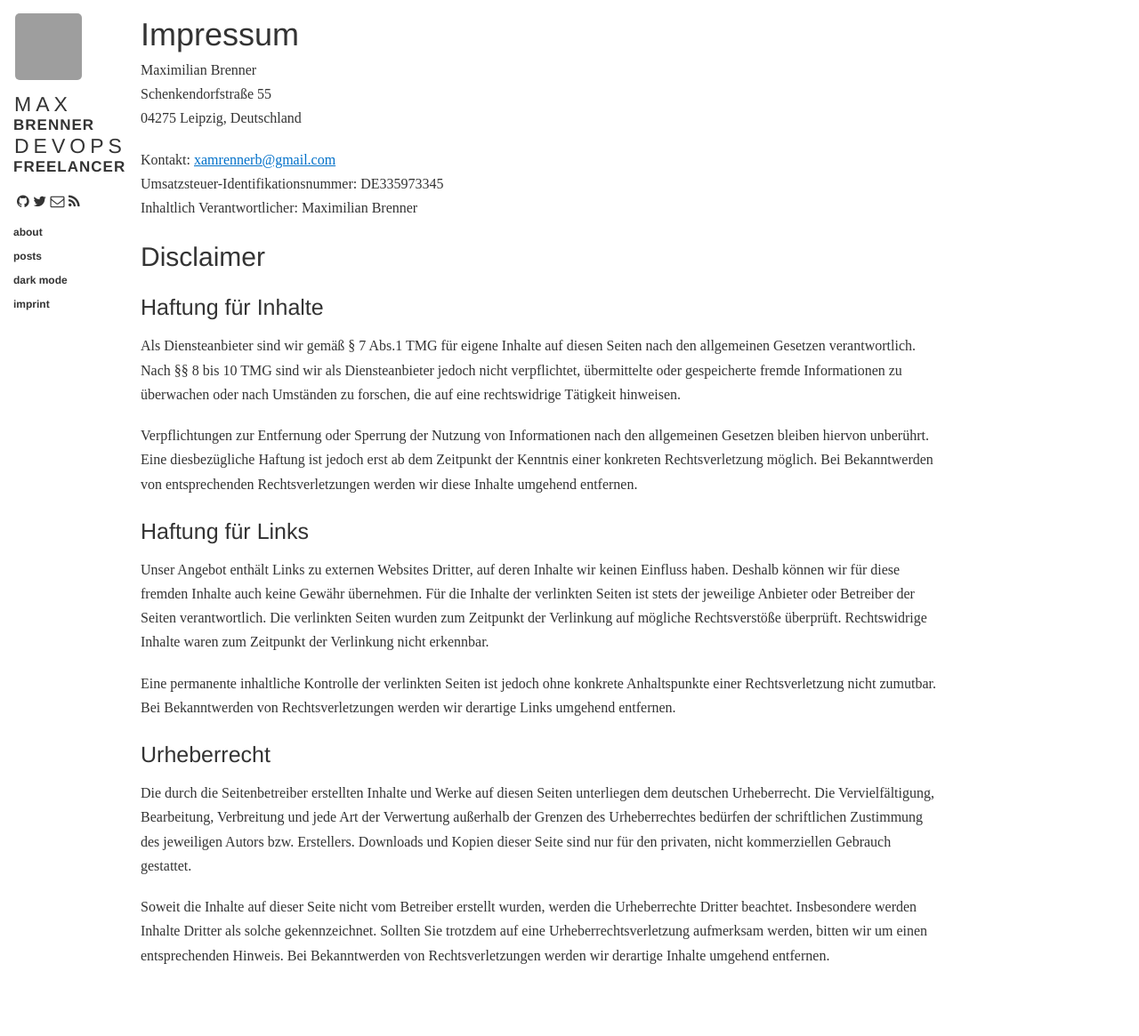
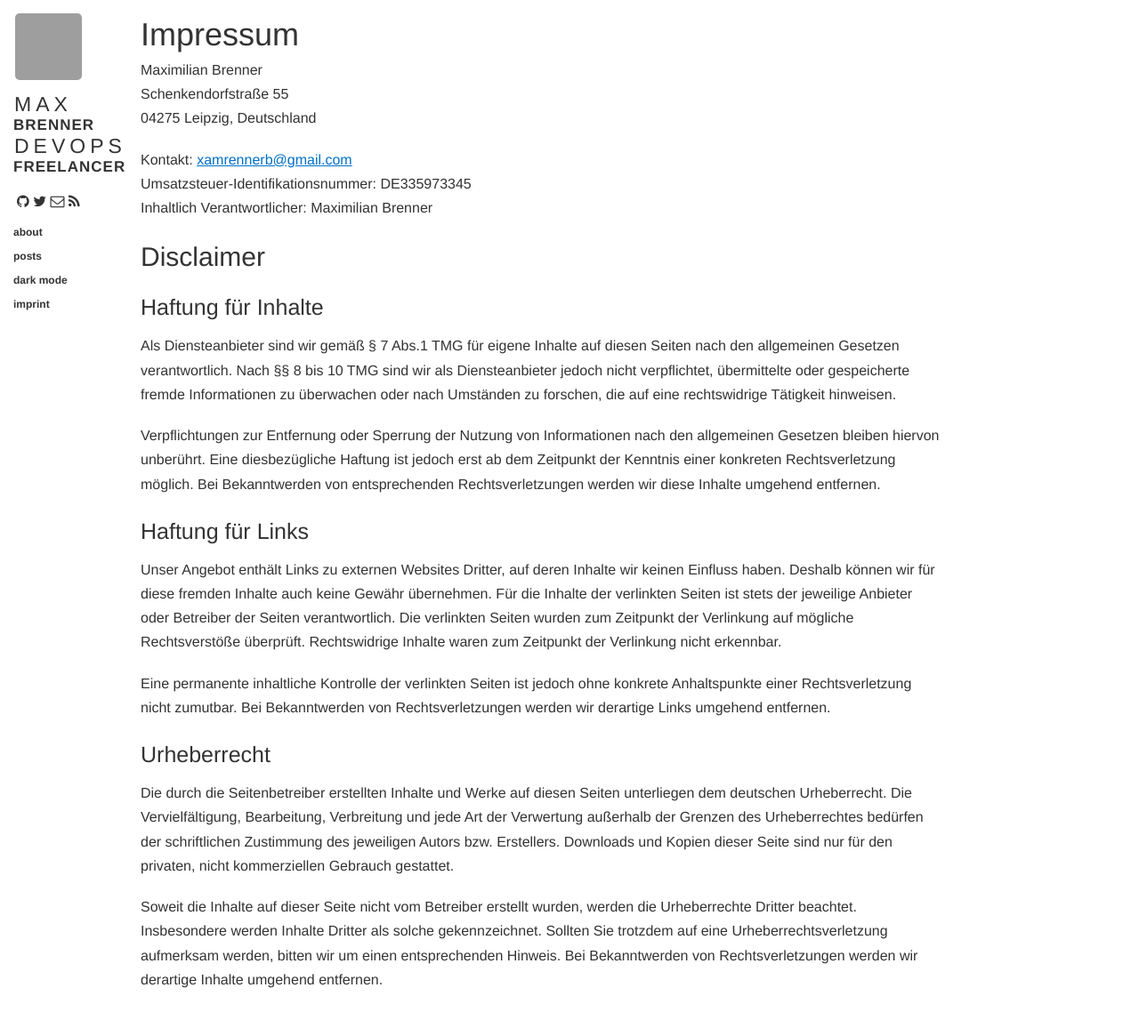
Before and after one commit to brennerm/brennerm.github.io, a Jekyll site: the page built from imprint.html, in a window 1280 px wide. Shown: the whole page at 89% size. Built offline with Jekyll 4.4.1, drawn with Linux system fonts in a browser that asks for light colours; comment, search, counter and statistics services are not loaded; before the commit the page ends 1138 px from its top, so only the background shows below that; grey boxes are pictures that could not be loaded.

Commit message:
adjust font

```diff
--- a/static/css/base.css
+++ b/static/css/base.css
@@ -1,6 +1,5 @@
 --- layout: stylesheet --- @charset "UTF-8";
 body {
-    font-family: "DejaVu Sans", Arial, Helvetica;
     margin: 0;
     -webkit-font-smoothing: antialiased;
 }
@@ -97,6 +96,8 @@ body {
     color: var(--main-text-color);
     font-family: "Yanone Kaffeesatz", Helvetica, sans-serif;
     font-weight: 400;
+    font-size: 36px;
+    margin: 18px 0 5px 0;
 }
 
 .content h1 a {
@@ -108,6 +109,8 @@ body {
     color: var(--main-text-color);
     font-family: "Yanone Kaffeesatz", Helvetica, sans-serif;
     font-weight: 400;
+    font-size: 30px;
+    margin-bottom: 15px;
 }
 
 .content h2 a {
@@ -119,6 +122,9 @@ body {
     color: var(--main-text-color);
     font-family: "Yanone Kaffeesatz", Helvetica, sans-serif;
     font-weight: 400;
+    font-size: 25px;
+    padding-bottom: 5px;
+    margin-bottom: 10px;
 }
 
 .content h3 a {
@@ -135,23 +141,6 @@ body {
 .content h4 a {
     color: var(--main-text-color);
     text-decoration: none;
-}
-
-.content h1 {
-    font-size: 36px;
-    margin: 18px 0 5px 0;
-}
-
-.content h2 {
-    font-size: 30px;
-    margin-bottom: 15px;
-}
-
-.content h3 {
-    color: var(--main-text-color);
-    font-size: 25px;
-    padding-bottom: 5px;
-    margin-bottom: 10px;
 }
 
 .content p {
@@ -329,6 +318,7 @@ html {
     background-color: var(--main-background-color);
     color: var(--main-text-color);
     scrollbar-color: var(--main-text-color);
+    font-family: "Yanone Kaffeesatz", Helvetica, sans-serif;
 }
 
 html a {
@@ -854,8 +844,6 @@ html[data-theme="dark"] {
 }
 
 
-/* Literal.Number.Integer.Long */
-
 @media only screen and (max-device-width: 480px) {
     .sidebar {
         position: inherit;
```
